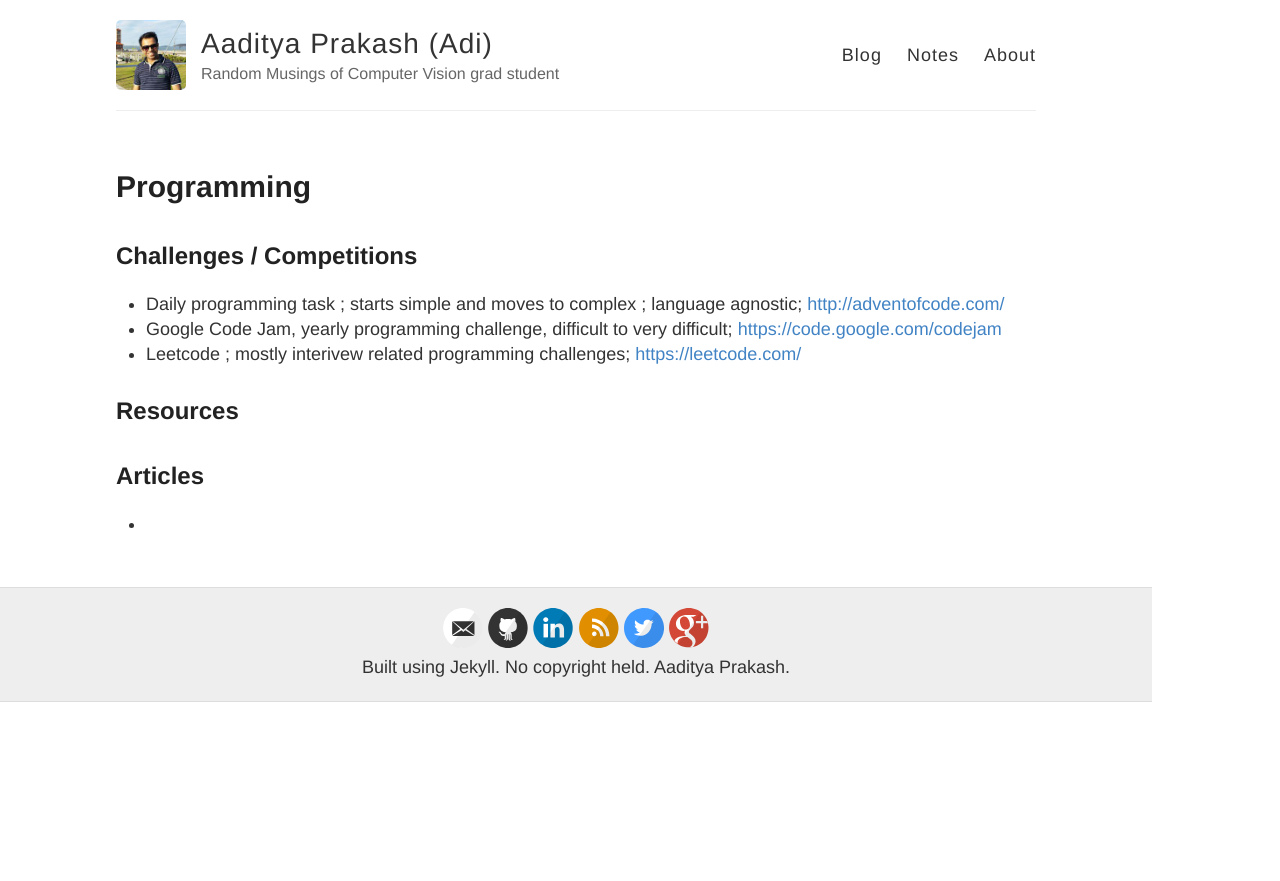
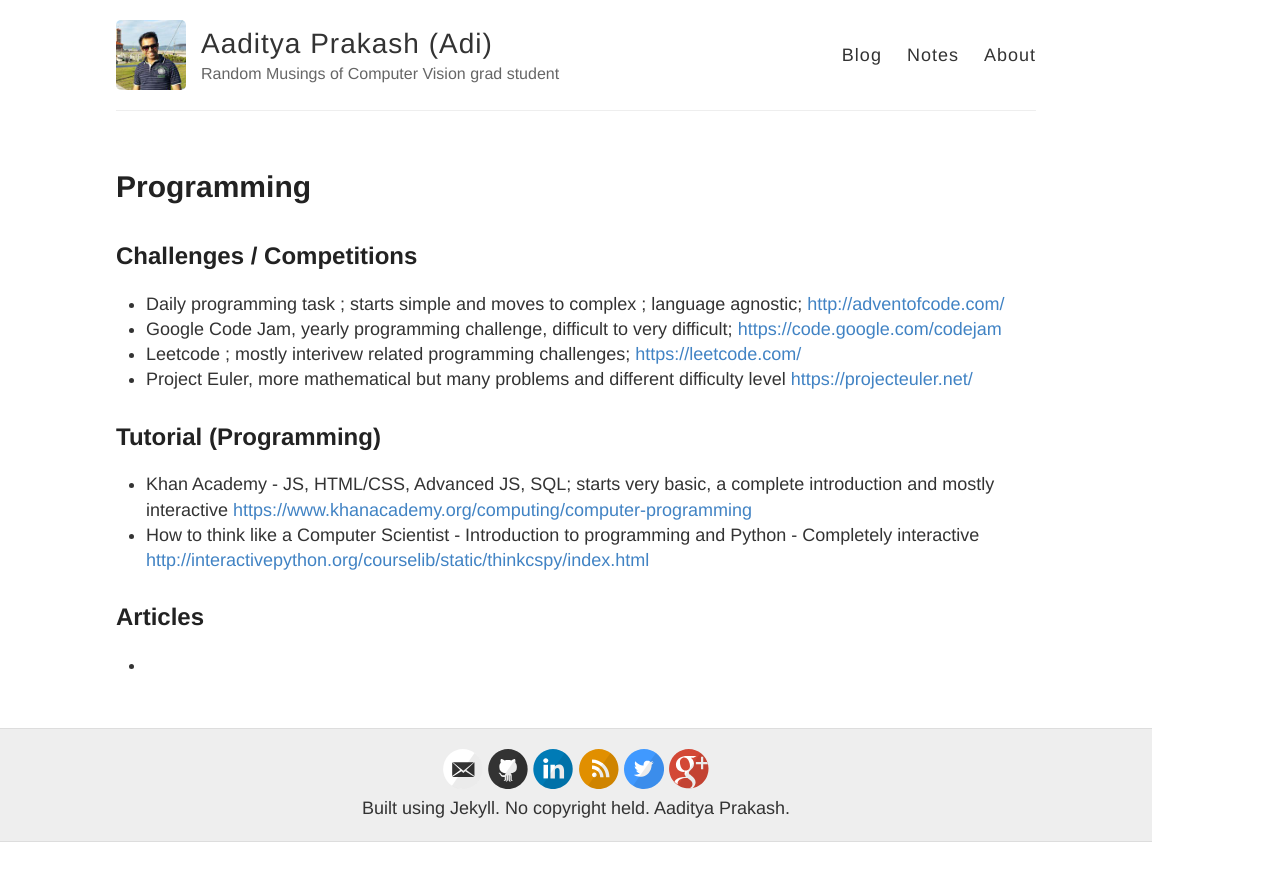
Before and after one commit to iamaaditya/iamaaditya.github.io, a Jekyll site: the page built from notes/programming/index.md, in a window 1280 px wide. Shown: the top 881 px of the page. Built offline with Jekyll 4.4.1, drawn with Linux system fonts in a browser that asks for light colours; Markdown is read by kramdown in place of the engine named in the settings.

Commit message:
added few links

```diff
--- a/notes/programming/index.md
+++ b/notes/programming/index.md
@@ -10,8 +10,13 @@ dsq_thread_id:
  * Daily programming task ; starts simple and moves to complex ; language agnostic; <http://adventofcode.com/>
  * Google Code Jam, yearly programming challenge, difficult to very difficult; <https://code.google.com/codejam>
  * Leetcode ; mostly interivew related programming challenges; <https://leetcode.com/>
+ * Project Euler, more mathematical but many problems and different difficulty level <https://projecteuler.net/>
 
-## Resources
+## Tutorial (Programming)
+  * Khan Academy - JS, HTML/CSS, Advanced JS, SQL; starts very basic, a complete introduction and mostly interactive <https://www.khanacademy.org/computing/computer-programming>
+  * How to think like a Computer Scientist - Introduction to programming and Python - Completely interactive <http://interactivepython.org/courselib/static/thinkcspy/index.html>
+
+
 
 ## Articles
  *
```
Also changed, not shown: notes/algorithms/index.md (+1 -0 lines), notes/index.md (+1 -0 lines).
